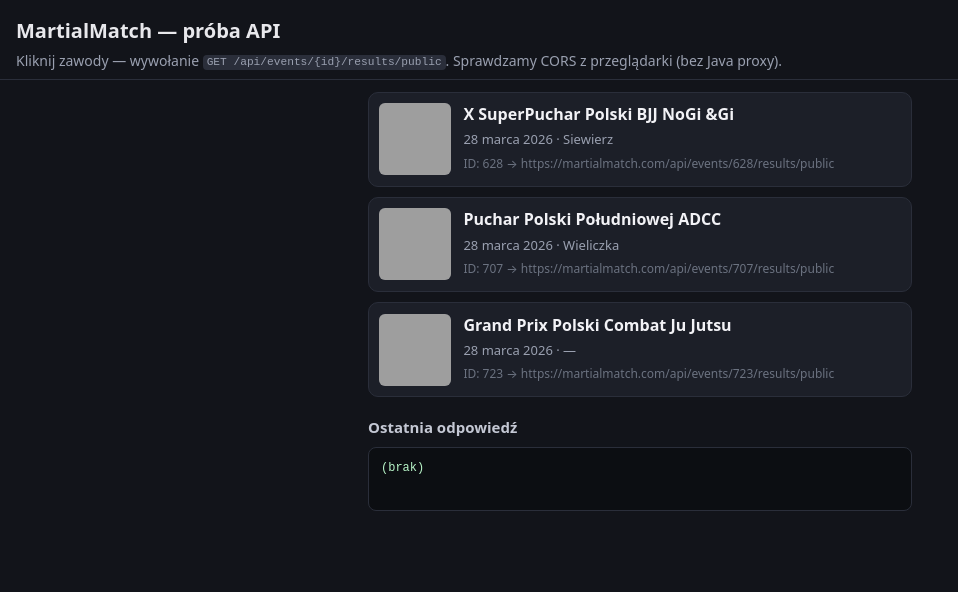
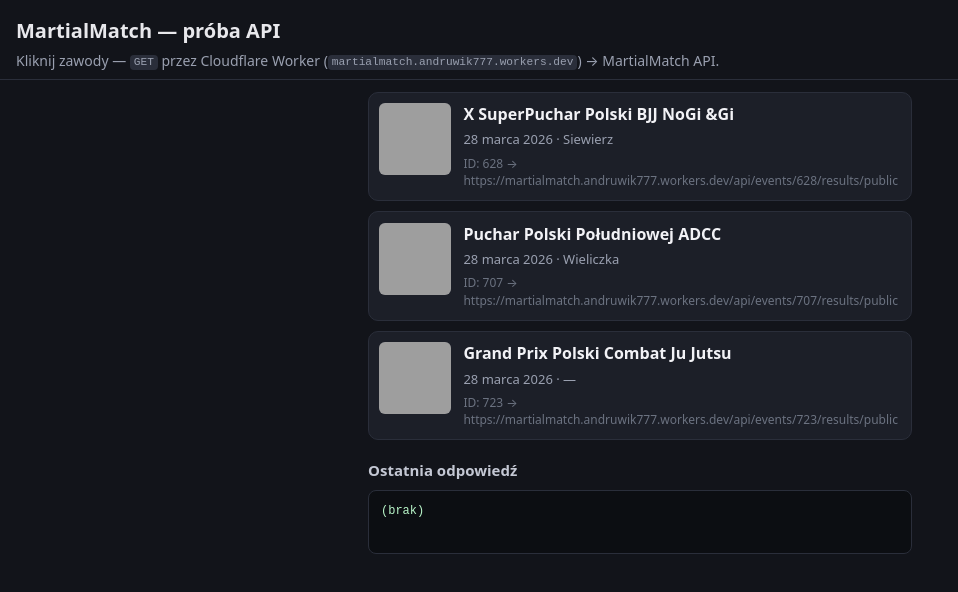
Before and after one commit to andruwik777/martialmatch.com, a plain HTML site: page index.html in a window 1280 px wide. Shown: the whole page, without its empty margins (0-958 px from the left). Drawn offline with Linux system fonts and the light colour scheme; grey boxes are pictures that could not be loaded.

Commit message:
use claudflare proxy for AJAX

```diff
--- a/app.js
+++ b/app.js
@@ -26,7 +26,9 @@
     },
   ];
 
-  var API_TEMPLATE = "https://martialmatch.com/api/events/{id}/results/public";
+  /** Cloudflare Worker (CORS) → martialmatch.com */
+  var API_BASE = "https://martialmatch.andruwik777.workers.dev";
+  var API_TEMPLATE = API_BASE + "/api/events/{id}/results/public";
 
   function apiUrl(eventId) {
     return API_TEMPLATE.replace("{id}", String(eventId));
--- a/index.html
+++ b/index.html
@@ -10,8 +10,8 @@
   <header class="header">
     <h1 class="title">MartialMatch — próba API</h1>
     <p class="subtitle">
-      Kliknij zawody — wywołanie <code>GET /api/events/{id}/results/public</code>.
-      Sprawdzamy CORS z przeglądarki (bez Java proxy).
+      Kliknij zawody — <code>GET</code> przez Cloudflare Worker
+      (<code>martialmatch.andruwik777.workers.dev</code>) → MartialMatch API.
     </p>
   </header>
 
```
